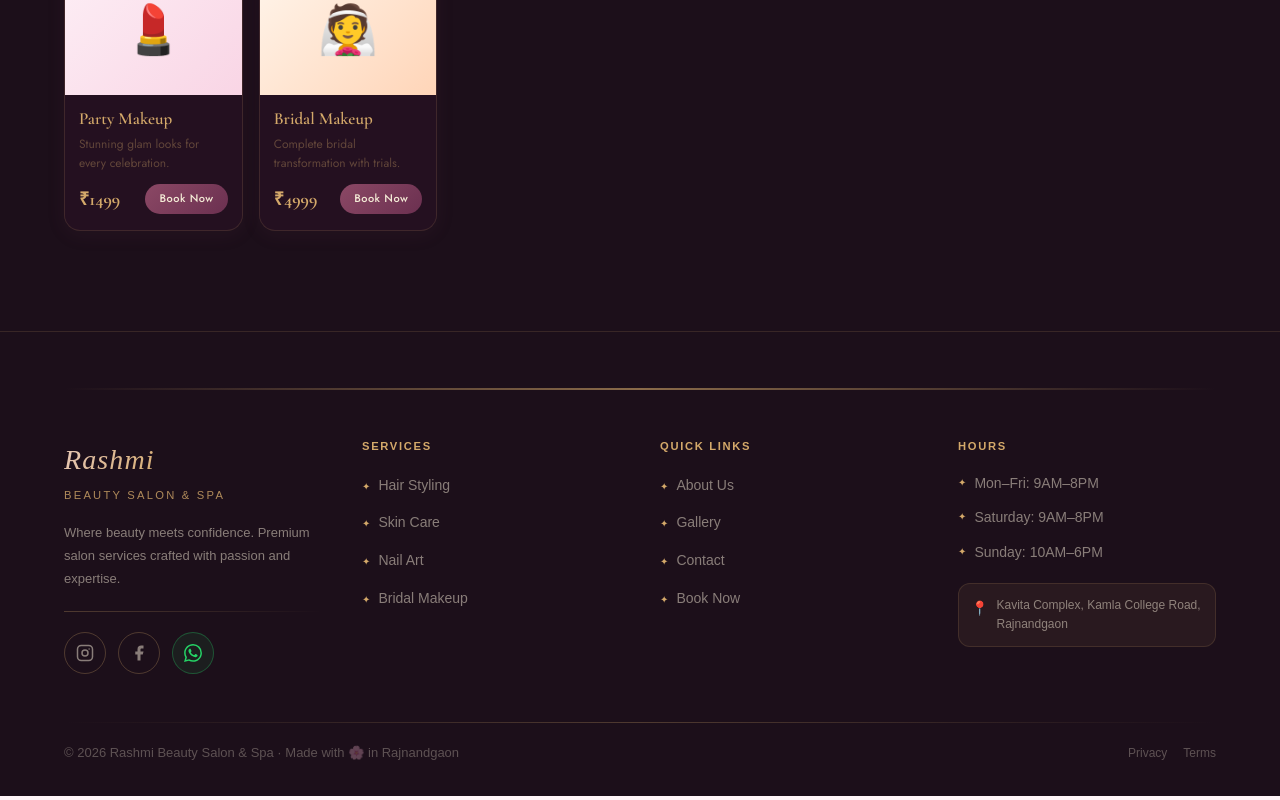
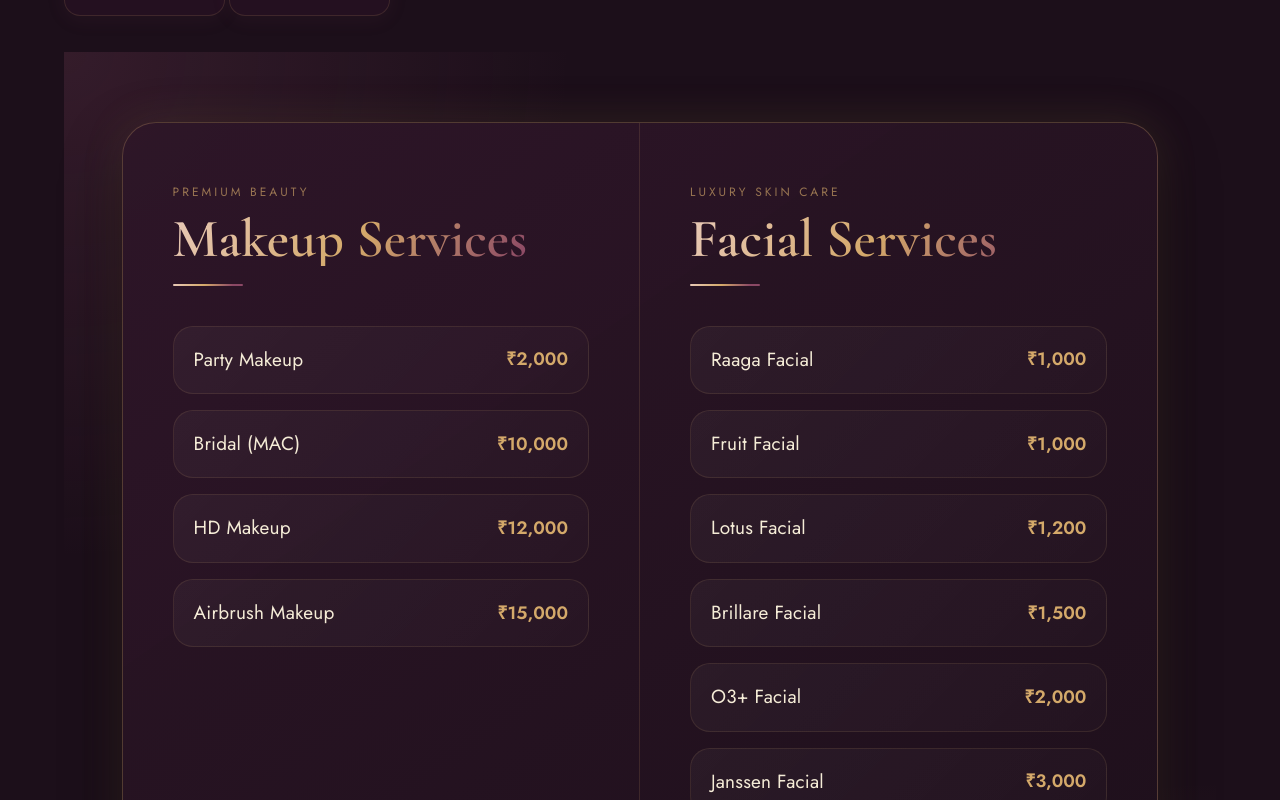
Before and after one commit to aextureservices-hub/rashmi-salon, a React (Vite) app in the folder salon/: page /services in a window 1280 px wide. Shown: the part 1560-2360 px from the top of the page. Built offline with nearby package versions, Linux system fonts and the light colour scheme.

Commit message:
add the menu

```diff
--- /dev/null
+++ b/salon/src/components/sections/Menusection.tsx
@@ -0,0 +1,209 @@
+import { useEffect } from 'react';
+import {P} from '../../utils/palette'
+
+
+export function MenuCard() {
+  const facialServices = [
+    { name: 'Raaga Facial',      price: '₹1,000' },
+    { name: 'Fruit Facial',      price: '₹1,000' },
+    { name: 'Lotus Facial',      price: '₹1,200' },
+    { name: 'Brillare Facial',   price: '₹1,500' },
+    { name: 'O3+ Facial',        price: '₹2,000' },
+    { name: 'Janssen Facial',    price: '₹3,000' },
+    { name: 'Skeyndor Facial',   price: '₹3,000' },
+    { name: 'Gold Facial',       price: '₹3,000' },
+    { name: 'Kiwi Facial',       price: '₹2,000' },
+    { name: 'Bio Enzyme Facial', price: '₹2,000' },
+  ];
+
+  const makeupServices = [
+    { name: 'Party Makeup',      price: '₹2,000'  },
+    { name: 'Bridal (MAC)',      price: '₹10,000' },
+    { name: 'HD Makeup',         price: '₹12,000' },
+    { name: 'Airbrush Makeup',   price: '₹15,000' },
+  ];
+
+  // Inject Google Fonts via <link> instead of @import inside <style>
+  useEffect(() => {
+    const id = 'rb-google-fonts';
+    if (!document.getElementById(id)) {
+      const link = document.createElement('link');
+      link.id = id;
+      link.rel = 'stylesheet';
+      link.href =
+        'https://fonts.googleapis.com/css2?family=Cormorant+Garamond:wght@400;500;600;700&family=Jost:wght@300;400;500;600&display=swap';
+      document.head.appendChild(link);
+    }
+  }, []);
+
+  return (
+    <>
+      <style>{`
+        .rb-wrapper {
+          width: 100%;
+          padding: 70px 5%;
+          background:
+            radial-gradient(circle at top left, ${P.glow} 0%, transparent 30%),
+            radial-gradient(circle at bottom right, ${P.glowGold} 0%, transparent 30%),
+            ${P.bg};
+          display: flex;
+          justify-content: center;
+          box-sizing: border-box;
+        }
+        .rb-card {
+          width: 100%;
+          max-width: 1180px;
+          border-radius: 34px;
+          overflow: hidden;
+          border: 1px solid ${P.borderMid};
+          background: linear-gradient(145deg, rgba(46,22,40,0.96), rgba(28,15,26,0.98));
+          box-shadow: 0 20px 60px rgba(0,0,0,0.45), 0 0 40px ${P.glowGold};
+          position: relative;
+        }
+        .rb-grid {
+          display: grid;
+          grid-template-columns: repeat(2, 1fr);
+        }
+        .rb-column {
+          padding: 60px 50px;
+        }
+        .rb-column:first-child {
+          border-right: 1px solid ${P.border};
+        }
+        .rb-title-wrap { margin-bottom: 40px; }
+        .rb-subtitle {
+          font-family: 'Jost', sans-serif;
+          font-size: 12px;
+          letter-spacing: 3px;
+          text-transform: uppercase;
+          color: ${P.textGoldMuted};
+          margin-bottom: 10px;
+        }
+        .rb-title {
+          font-family: 'Cormorant Garamond', Georgia, serif;
+          font-size: 54px;
+          font-weight: 600;
+          line-height: 1;
+          background: ${P.gradGold};
+          -webkit-background-clip: text;
+          -webkit-text-fill-color: transparent;
+          background-clip: text;
+        }
+        .rb-divider {
+          width: 70px;
+          height: 2px;
+          border-radius: 999px;
+          background: ${P.gradGold};
+          margin-top: 18px;
+        }
+        /* Use semantic <ul>/<li> — reset default list styles */
+        .rb-list {
+          display: flex;
+          flex-direction: column;
+          gap: 16px;
+          list-style: none;
+          margin: 0;
+          padding: 0;
+        }
+        .rb-item {
+          display: flex;
+          align-items: center;
+          justify-content: space-between;
+          gap: 20px;
+          padding: 18px 20px;
+          border-radius: 20px;
+          background: linear-gradient(135deg, rgba(255,255,255,0.04), rgba(255,255,255,0.015));
+          border: 1px solid rgba(212,169,106,0.12);
+          transition: transform 0.3s ease, border-color 0.3s ease, box-shadow 0.3s ease;
+        }
+        .rb-item:hover {
+          transform: translateY(-4px);
+          border-color: ${P.borderHot};
+          box-shadow: 0 12px 30px rgba(0,0,0,0.25);
+        }
+        .rb-name {
+          color: ${P.text};
+          font-family: 'Jost', sans-serif;
+          font-size: 19px;
+          font-weight: 400;
+          letter-spacing: 0.2px;
+        }
+        .rb-price {
+          font-family: 'Jost', sans-serif;
+          font-size: 18px;
+          font-weight: 600;
+          color: ${P.textGold};
+          white-space: nowrap;
+        }
+        @media (max-width: 900px) {
+          .rb-grid { grid-template-columns: 1fr; }
+          .rb-column:first-child { border-right: none; border-bottom: 1px solid ${P.border}; }
+          .rb-column { padding: 50px 34px; }
+          .rb-title { font-size: 46px; }
+        }
+        @media (max-width: 640px) {
+          .rb-wrapper { padding: 24px 12px 50px; }
+          .rb-card { border-radius: 28px; }
+          .rb-column { padding: 34px 18px; }
+          .rb-title-wrap { text-align: center; margin-bottom: 28px; }
+          .rb-subtitle { font-size: 10px; letter-spacing: 2px; }
+          .rb-title { font-size: 38px; }
+          .rb-divider { margin: 14px auto 0; }
+          .rb-list { gap: 12px; }
+          .rb-item { padding: 15px 14px; border-radius: 18px; }
+          .rb-name { font-size: 14px; line-height: 1.4; }
+          .rb-price { font-size: 14px; padding-left: 10px; }
+        }
+        @media (max-width: 420px) {
+          .rb-column { padding: 28px 14px; }
+          .rb-title { font-size: 32px; }
+          .rb-item { padding: 13px 12px; }
+          .rb-name { font-size: 13px; }
+          .rb-price { font-size: 13px; }
+        }
+      `}</style>
+
+      <section className="rb-wrapper" aria-label="Services Menu">
+        <div className="rb-card">
+          <div className="rb-grid">
+
+            {/* MAKEUP */}
+            <div className="rb-column">
+              <div className="rb-title-wrap">
+                <div className="rb-subtitle">Premium Beauty</div>
+                <div className="rb-title">Makeup Services</div>
+                <div className="rb-divider" />
+              </div>
+              <ul className="rb-list">
+                {makeupServices.map((item) => (
+                  <li className="rb-item" key={item.name}>
+                    <span className="rb-name">{item.name}</span>
+                    <span className="rb-price">{item.price}</span>
+                  </li>
+                ))}
+              </ul>
+            </div>
+
+            {/* FACIAL */}
+            <div className="rb-column">
+              <div className="rb-title-wrap">
+                <div className="rb-subtitle">Luxury Skin Care</div>
+                <div className="rb-title">Facial Services</div>
+                <div className="rb-divider" />
+              </div>
+              <ul className="rb-list">
+                {facialServices.map((item) => (
+                  <li className="rb-item" key={item.name}>
+                    <span className="rb-name">{item.name}</span>
+                    <span className="rb-price">{item.price}</span>
+                  </li>
+                ))}
+              </ul>
+            </div>
+
+          </div>
+        </div>
+      </section>
+    </>
+  );
+}
--- a/salon/src/components/sections/ServiceCard.tsx
+++ b/salon/src/components/sections/ServiceCard.tsx
@@ -29,7 +29,7 @@ export function ServiceCard({ service, onBook }: ServiceCardProps) {
       {/* Body */}
       <div style={styles.body}>
         <h3 style={styles.name}>{service.name}</h3>
-        <p style={styles.desc}>{service.description}</p>
+
 
         <div style={styles.footer}>
           <span style={styles.price}>{service.price}</span>
--- a/salon/src/pages/Services.tsx
+++ b/salon/src/pages/Services.tsx
@@ -5,6 +5,7 @@ import { ServiceCard } from '../components/sections/ServiceCard';
 import { SERVICES } from '../utils/data';
 import { P } from '../utils/palette';
 import type { Service, ServiceCategory } from '../types';
+import { MenuCard } from '../components/sections/Menusection';
 
 type FilterValue = 'all' | ServiceCategory;
 
@@ -132,6 +133,7 @@ export default function Services() {
           }
 
         </div>
+        <MenuCard />
       </section>
     </div>
   );
@@ -163,7 +165,7 @@ const styles: Record<string, CSSProperties> = {
   root: {
     background: P.bg,
     minHeight:  '100vh',
-    fontFamily: "'Jost', sans-serif",
+    fontFamily: "Cormorant Garamond', serif",
     color:      P.text,
   },
 
@@ -173,6 +175,7 @@ const styles: Record<string, CSSProperties> = {
     textAlign:  'center',
     background: `linear-gradient(160deg, ${P.section} 0%, ${P.bg} 65%)`,
     borderBottom: `1px solid ${P.border}`,
+    fontFamily: "Cormorant Garamond', serif",
   },
   heroInner: {
     maxWidth: 600,
@@ -220,7 +223,7 @@ const styles: Record<string, CSSProperties> = {
     border:       `1px solid ${P.borderMid}`,
     background:   'transparent',
     color:        P.textGoldMuted,
-    fontFamily:   "'Jost', sans-serif",
+    fontFamily:   "Cormorant Garamond', serif",
     fontSize:     13,
     fontWeight:   400,
     cursor:       'pointer',
@@ -270,7 +273,7 @@ const styles: Record<string, CSSProperties> = {
   grid: {
     display:             'grid',
     gridTemplateColumns: 'repeat(auto-fill, minmax(160px, 1fr))',
-    gap:                 16,
+    gap:                4,
   },
 };
 
```
